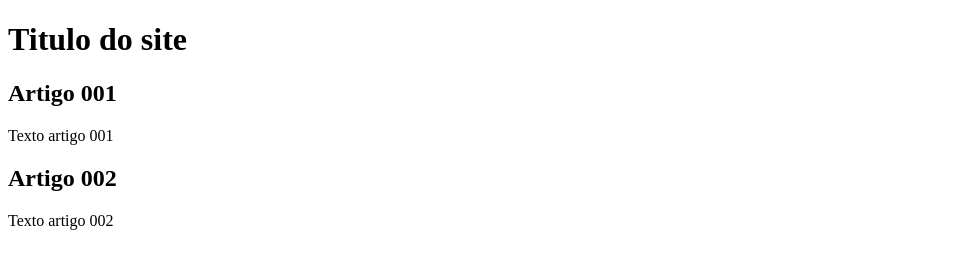
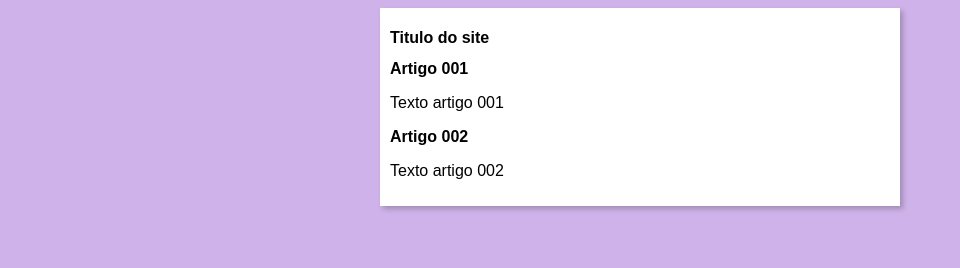
Before and after one commit to Alaff-maia/projeto-site2, a plain HTML site: page index.html in a window 1280 px wide. Shown: the whole page, without its empty margins (0-960 px from the left). Drawn offline with Linux system fonts and the light colour scheme.

Commit message:
iniciei o desing

```diff
--- /dev/null
+++ b/estilos/style.css
@@ -0,0 +1,17 @@
+*{
+
+    font-family: Arial, Helvetica, sans-serif;
+    font-size: 16px;
+
+}
+body{
+    background-color: rgb(206, 178, 233);
+}
+
+main{
+    background-color: white;
+    width: 500px;
+    margin: auto;
+    padding: 10PX;
+    box-shadow: 3px 3px 5px rgba(0, 0, 0, 0.219);
+}
--- a/index.html
+++ b/index.html
@@ -5,6 +5,7 @@
     <meta http-equiv="X-UA-Compatible" content="IE=edge">
     <meta name="viewport" content="width=device-width, initial-scale=1.0">
     <title>Titulo do site</title>
+<link rel="stylesheet" href="estilos/style.css">
 </head>
 <body>
     <main>
```
